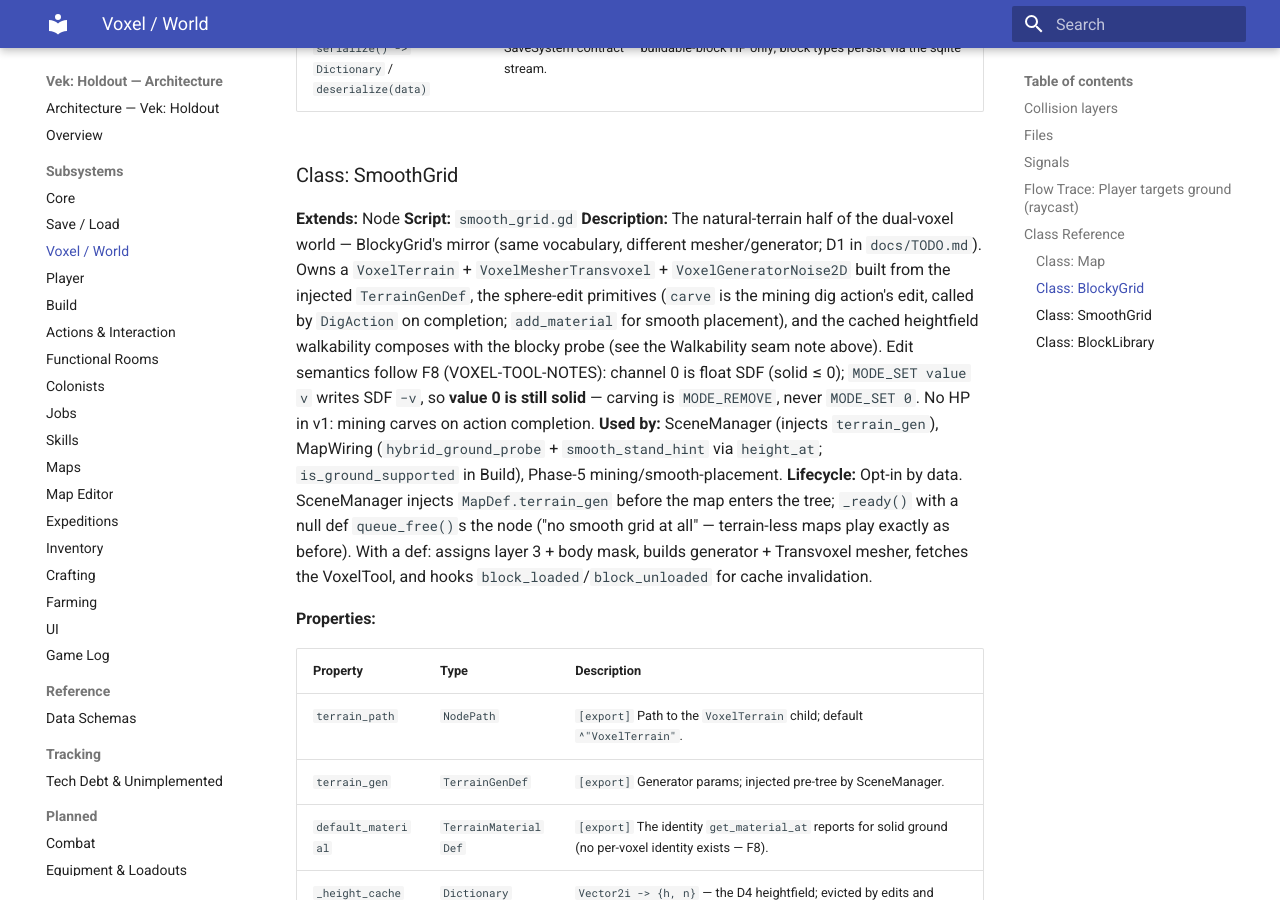
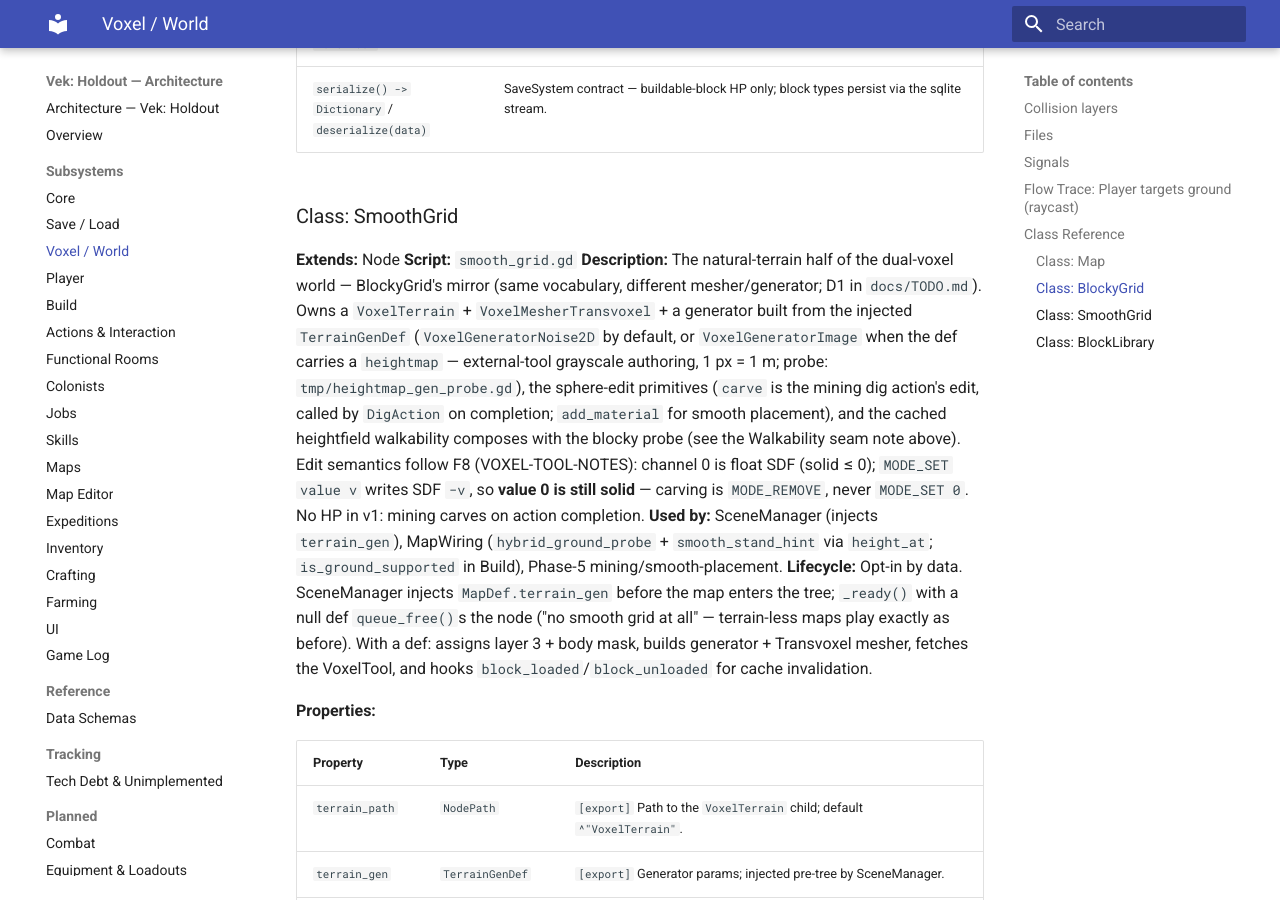
Before and after one commit to gdgonzaga/vek-holdout, an MkDocs documentation site: the page built from docs/architecture/voxel-world.md, in a window 1280 px wide and 900 px high, scrolled down 6636 px. Built offline with MkDocs 1.6.1 and Material for MkDocs 9.7.7, drawn with Linux system fonts in a browser that asks for light colours; some of the changed text lies outside the part shown.

Commit message:
feat(voxel): grayscale heightmap-driven smooth terrain via VoxelGeneratorImage
TerrainGenDef gains an optional `heightmap: Texture2D`: when set, SmoothGrid
builds the addon's native VoxelGeneratorImage instead of VoxelGeneratorNoise2D
(the class ships in our GDExtension build unused — property surface probed in
tmp/heightmap_gen_probe.gd: image/height_start/height_range verified, and
VoxelGeneratorHeightmap is NOT instantiable, so it is not a fallback). Pixel
brightness 0..1 maps across height_start..height_start+height_range, 1 px = 1 m,
image origin = world origin — the external-tool (Krita/GIMP) authoring path
from docs/HOWTO-author-maps.md. Both paths share the span fields, so defs can
switch modes without translation; sqlite sculpt edits still override generated
columns on top (F2/F8 stream semantics, unchanged).

Image pixels are normalized by a static _prepare_heightmap_image (decompress +
convert L8) so any source texture format yields deterministic grayscale; a
broken/unreadable texture falls back to noise with a push_error instead of
killing map load. PNGs under data/terrain/ must use Lossless import (the
generated default here already is); heightmap_valley.png + .tres ship as the
worked example.

Tests: suite_smooth_grid_test 13/13 green (image-generator wiring pinned
loudly, noise regression, L8 normalization/passthrough); adjacent regressions
suite_stream_persistence 8/8, suite_map_wiring 2/2.

```diff
--- a/docs/architecture/voxel-world.md
+++ b/docs/architecture/voxel-world.md
@@ -28,7 +28,7 @@
 | `smooth_grid.gd` | Script | The natural-terrain half — BlockyGrid's mirror, different mesher/generator. `carve`/`add_material` sphere primitives (F8 semantics), cached `height_at` with D4 invalidation, `raycast_to_surface` masked to TerrainSmooth. Opt-in: a `MapDef` without `terrain_gen` makes the node free itself at `_ready` (SceneManager injects the def pre-tree). |
 | `block_library.gd` | Script (Resource) | Owns the `VoxelBlockyLibrary` the blocky mesher renders with; maps string block_id ↔ integer library index, and id → `BlockDef`. Enforces the index convention (0 = air, terrain = 1) and bakes the library from `data/blocks/`. |
 | `../data/blocks/` | Data | One `.tres` per block type (wood, scrap, stone, metal, reinforced, terrain). See [Data Schemas](data-schemas.md). |
-| `../data/terrain/` | Data | `TerrainGenDef` (generator params + walk slope gate) and `materials/TerrainMaterialDef` (identity + hardness + dig `yields` — no visual refs, see F8). `data/mining/dig_tool.tres` carries the dig action's stats. See [Data Schemas](data-schemas.md). |
+| `../data/terrain/` | Data | `TerrainGenDef` (generator params + walk slope gate; optional `heightmap: Texture2D` switches generation from noise to image — brightness maps across `height_start`..`height_start+height_range`, 1 px = 1 m, Lossless import required) and `materials/TerrainMaterialDef` (identity + hardness + dig `yields` — no visual refs, see F8). `data/mining/dig_tool.tres` carries the dig action's stats. See [Data Schemas](data-schemas.md). |
 
 **Walkability seam (D4):** `MapWiring.hybrid_ground_probe` composes the smooth grid's `height_at` with the blocky probe — a cell is standable when the smooth surface passes through it on a walkable slope (`TerrainGenDef.max_walk_slope_deg`, ≤ 45° so the ±1 step model holds), or when the plain blocky rules hold anywhere the smooth terrain doesn't reach. It also **cancels blocky cells buried inside hills** (a plate-top column reads air-above-solid to the blocky grid, but a colonist routed there would grind into the hillside) — the one deviation from "smooth only adds cells", and it applies only to buried cells. `MapWiring.smooth_stand_hint` derives column stand cells (`floor(h)`) for the pathfinder's resolvers. See [Maps](maps.md) `wire_colonists` and [Colonists](colonists.md) VoxelPathfinder.
 
@@ -132,7 +132,7 @@
 
 **Extends:** Node
 **Script:** `smooth_grid.gd`
-**Description:** The natural-terrain half of the dual-voxel world — BlockyGrid's mirror (same vocabulary, different mesher/generator; D1 in `docs/TODO.md`). Owns a `VoxelTerrain` + `VoxelMesherTransvoxel` + `VoxelGeneratorNoise2D` built from the injected `TerrainGenDef`, the sphere-edit primitives (`carve` is the mining dig action's edit, called by `DigAction` on completion; `add_material` for smooth placement), and the cached heightfield walkability composes with the blocky probe (see the Walkability seam note above). Edit semantics follow F8 (VOXEL-TOOL-NOTES): channel 0 is float SDF (solid ≤ 0); `MODE_SET value v` writes SDF `−v`, so **value 0 is still solid** — carving is `MODE_REMOVE`, never `MODE_SET 0`. No HP in v1: mining carves on action completion.
+**Description:** The natural-terrain half of the dual-voxel world — BlockyGrid's mirror (same vocabulary, different mesher/generator; D1 in `docs/TODO.md`). Owns a `VoxelTerrain` + `VoxelMesherTransvoxel` + a generator built from the injected `TerrainGenDef` (`VoxelGeneratorNoise2D` by default, or `VoxelGeneratorImage` when the def carries a `heightmap` — external-tool grayscale authoring, 1 px = 1 m; probe: `tmp/heightmap_gen_probe.gd`), the sphere-edit primitives (`carve` is the mining dig action's edit, called by `DigAction` on completion; `add_material` for smooth placement), and the cached heightfield walkability composes with the blocky probe (see the Walkability seam note above). Edit semantics follow F8 (VOXEL-TOOL-NOTES): channel 0 is float SDF (solid ≤ 0); `MODE_SET value v` writes SDF `−v`, so **value 0 is still solid** — carving is `MODE_REMOVE`, never `MODE_SET 0`. No HP in v1: mining carves on action completion.
 **Used by:** SceneManager (injects `terrain_gen`), MapWiring (`hybrid_ground_probe` + `smooth_stand_hint` via `height_at`; `is_ground_supported` in Build), Phase-5 mining/smooth-placement.
 **Lifecycle:** Opt-in by data. SceneManager injects `MapDef.terrain_gen` before the map enters the tree; `_ready()` with a null def `queue_free()`s the node ("no smooth grid at all" — terrain-less maps play exactly as before). With a def: assigns layer 3 + body mask, builds generator + Transvoxel mesher, fetches the VoxelTool, and hooks `block_loaded`/`block_unloaded` for cache invalidation.
 
```
Also changed, not shown: docs/architecture/data-schemas.md (+1 -1 lines), 6 other files.
